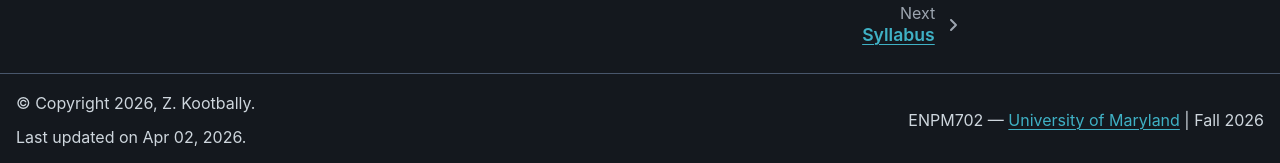
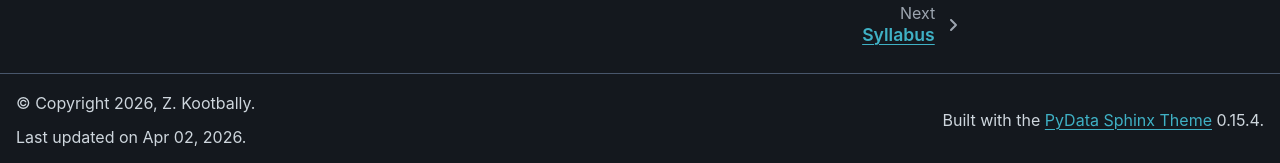
Before and after one commit to zeidk/enpm702-fall-2026-docs, a Sphinx documentation site: the page built from docs/source/index.rst, in a window 1280 px wide and 900 px high, scrolled down 628 px. Shown: the part 734-897 px from the top of the window. Built offline with Sphinx 7.4.7 and the PyData theme 0.15.4, drawn with Linux system fonts in a browser that asks for light colours.

```diff
--- a/docs/source/conf.py
+++ b/docs/source/conf.py
@@ -77,8 +77,8 @@
     # Footer
     # "footer_start": ["copyright"],
     "footer_start": ["copyright", "last-updated"],
-    # "footer_end": ["theme-version"],
-    "footer_end": ["custom-footer"],
+    "footer_end": ["theme-version"],
+    # "footer_end": ["custom-footer"],
     # "footer_end": [],
     # Syntax highlighting for light and dark modes
     "pygments_light_style": "igor",
```
